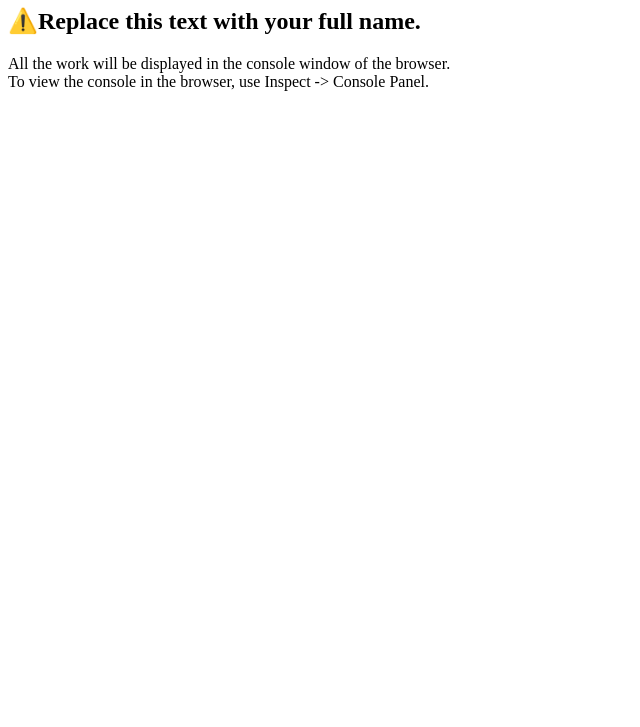
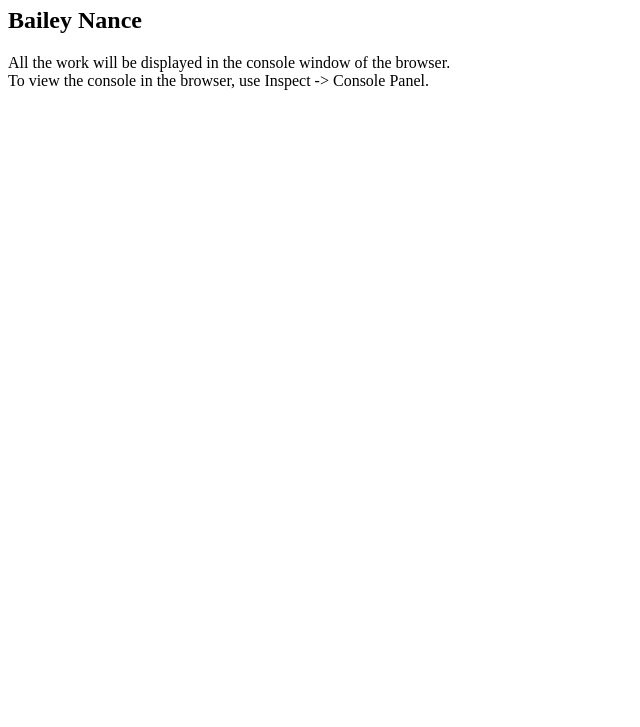
Before and after one commit to baileynance/cse121b, a plain HTML site: page w01-task.html in a window 1280 px wide. Shown: the part 73-800 px from the top of the page, without its empty margins (0-640 px from the left). Drawn offline with Linux system fonts and the light colour scheme; a script that the page names is missing.

Commit message:
reupload

```diff
--- a/w01-task.html
+++ b/w01-task.html
@@ -9,7 +9,7 @@
 
 <body>
   <h1>W01: Programming Task</h1>
-  <h2>⚠️Replace this text with your full name.</h2>
+  <h2>Bailey Nance</h2>
   <p>All the work will be displayed in the console window of the browser.
     <br>To view the console in the browser, use Inspect -> Console Panel.
   </p>
```
